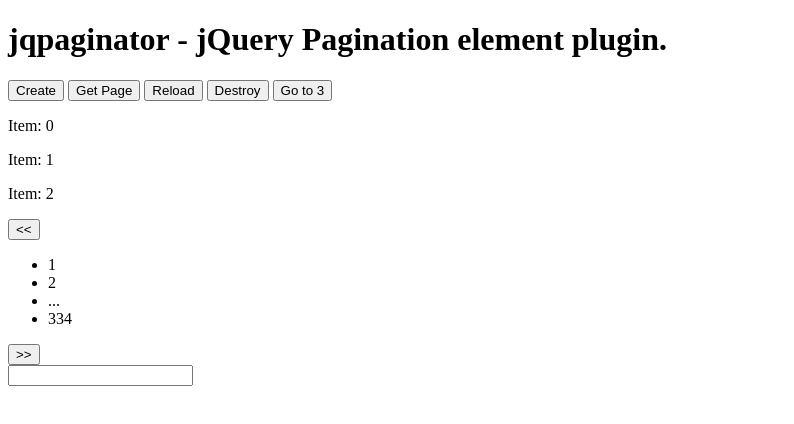
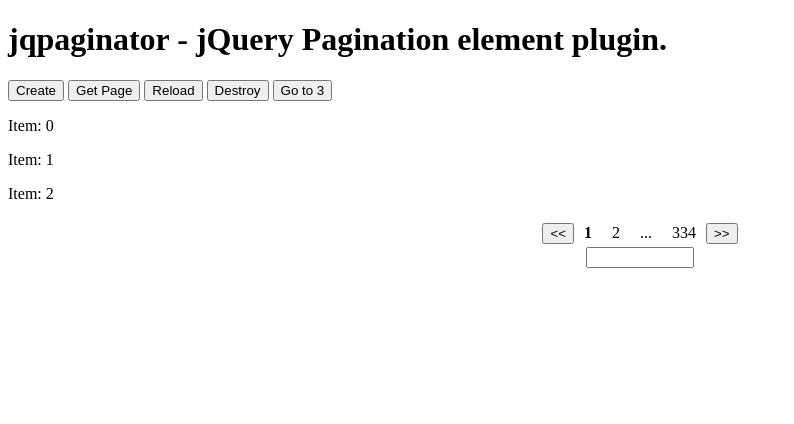
Before and after one commit to ZWhit196/jq-paginator, a plain HTML site: page src/index.html in a window 1280 px wide. Both pictures are taken after a click on the button "Create". Shown: the whole page, without its empty margins (0-794 px from the left). Drawn offline with Linux system fonts and the light colour scheme.

Commit message:
Added the parent class (was forgotten), styles, readme update, new event (destroy-paging)

```diff
--- a/src/css/jqpaginator.css
+++ b/src/css/jqpaginator.css
@@ -1,8 +1,23 @@
-.jqpaginator {
-    position: relative;
+.jqpaginator { position: relative; }
+.jqpaginator .jqp-wrap {
+    display: block; margin: 0 auto; max-width: 540px;
+    position: relative; text-align: center;
 }
-
-.jqpaginator .jqp-wrap {
-    display: block;
-    position: relative;
+.jqpaginator .jqp-wrap .jqp-input {
+    display: block; margin: 0 auto; width: 100px;
 }
+.jqpaginator .jqp-wrap .jqp-prev,
+.jqpaginator .jqp-wrap .jqp-next,
+.jqpaginator .jqp-wrap .jqp-pages { display: inline-block; }
+.jqpaginator .jqp-wrap .jqp-pages { padding: 0; margin: 0; }
+.jqpaginator .jqp-wrap .jqp-pages li {
+    cursor: default; display: inline-block; padding: 5px 10px;
+}
+.jqpaginator .jqp-wrap .jqp-pages li.jqp-page,
+.jqpaginator .jqp-wrap button { cursor: pointer; }
+.jqpaginator .jqp-wrap .jqp-pages li.jqp-active {
+    cursor: default; font-weight: bold;
+}
+.jqpaginator .jqp-wrap button .jqp-disable {
+    color: #BBBBBB; cursor: default; pointer-events: none;
+}
--- a/src/js/jqpaginator.js
+++ b/src/js/jqpaginator.js
@@ -15,6 +15,7 @@
 
         afterPagingEvent: 'after-paging',
         beforePagingEvent: 'before-paging',
+        destroyEvent: 'destroy-paging',
     };
     var opt = {  // Default options
         itemsPerPage: 10,
@@ -250,6 +251,8 @@
                 console.warn("jq-paginator: This element has already been instanced, or contains a reserved class, aborting.");
                 return;
             }
+            $parent.addClass(defaults.parentcls);
+
             if (!options.data)
                 throw Error("jq-paginator: Cannot operate without data array or function!");
             if (!options.render)
@@ -338,8 +341,7 @@
         },
         destroy: function($parent) {
             // remove all elements, return to pre-init state
-            $parent.empty();
-            $parent.removeData('pagination');
+            $parent.empty().removeClass(defaults.parentcls);
         },
     });
 
@@ -360,7 +362,10 @@
                     return this.each(function() {
                         var eid = $(this).data('pagination');
                         instances[eid].destroy($(this));
-                        delete instances[eid];  // Remove ref after
+                        // Remove refs after
+                        delete instances[eid];
+                        $(this).removeData('pagination')
+                        .trigger(defaults.destroyEvent);
                     });
                 case "reload":
                     return this.each(function() {
```
Also changed, not shown: 1 other file.
